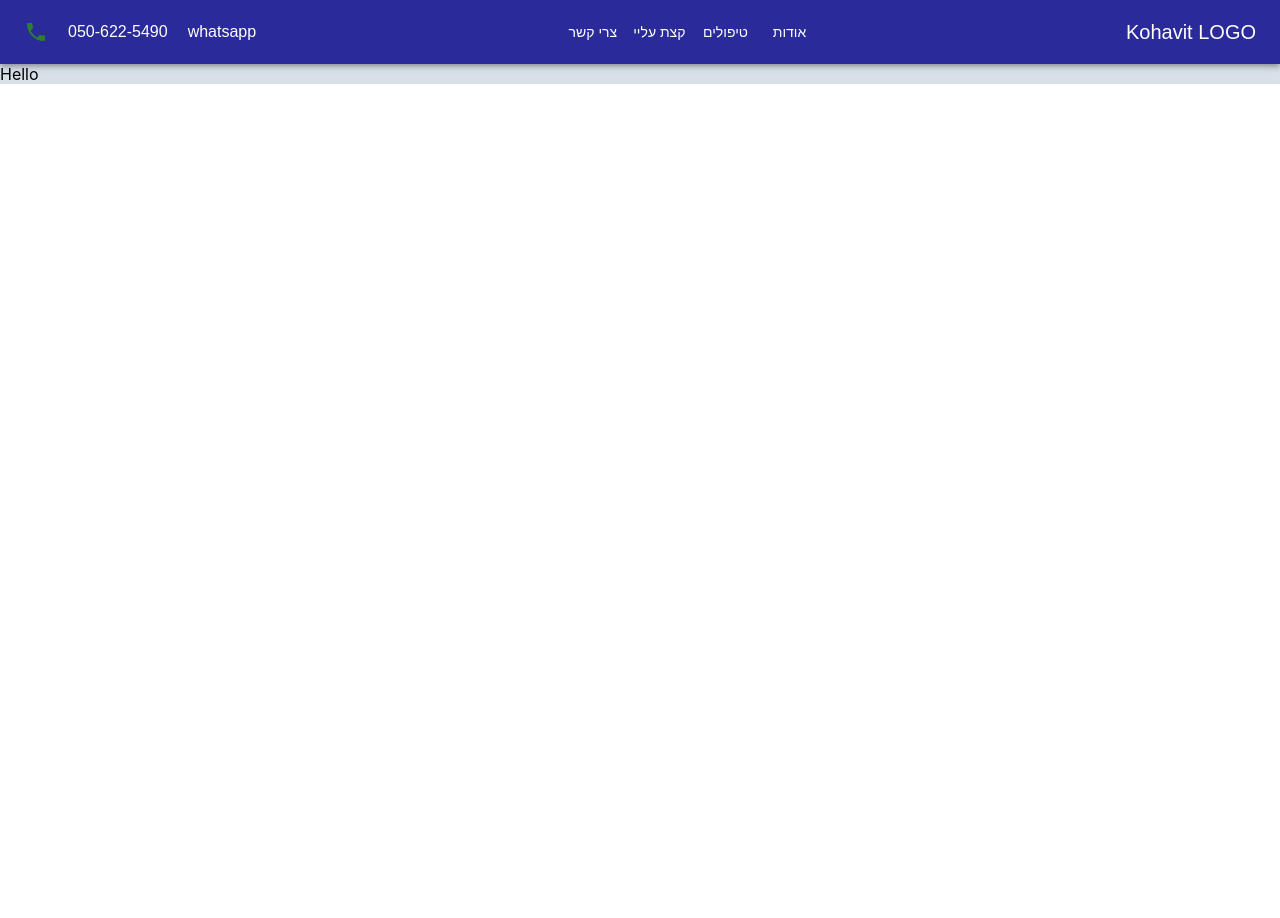
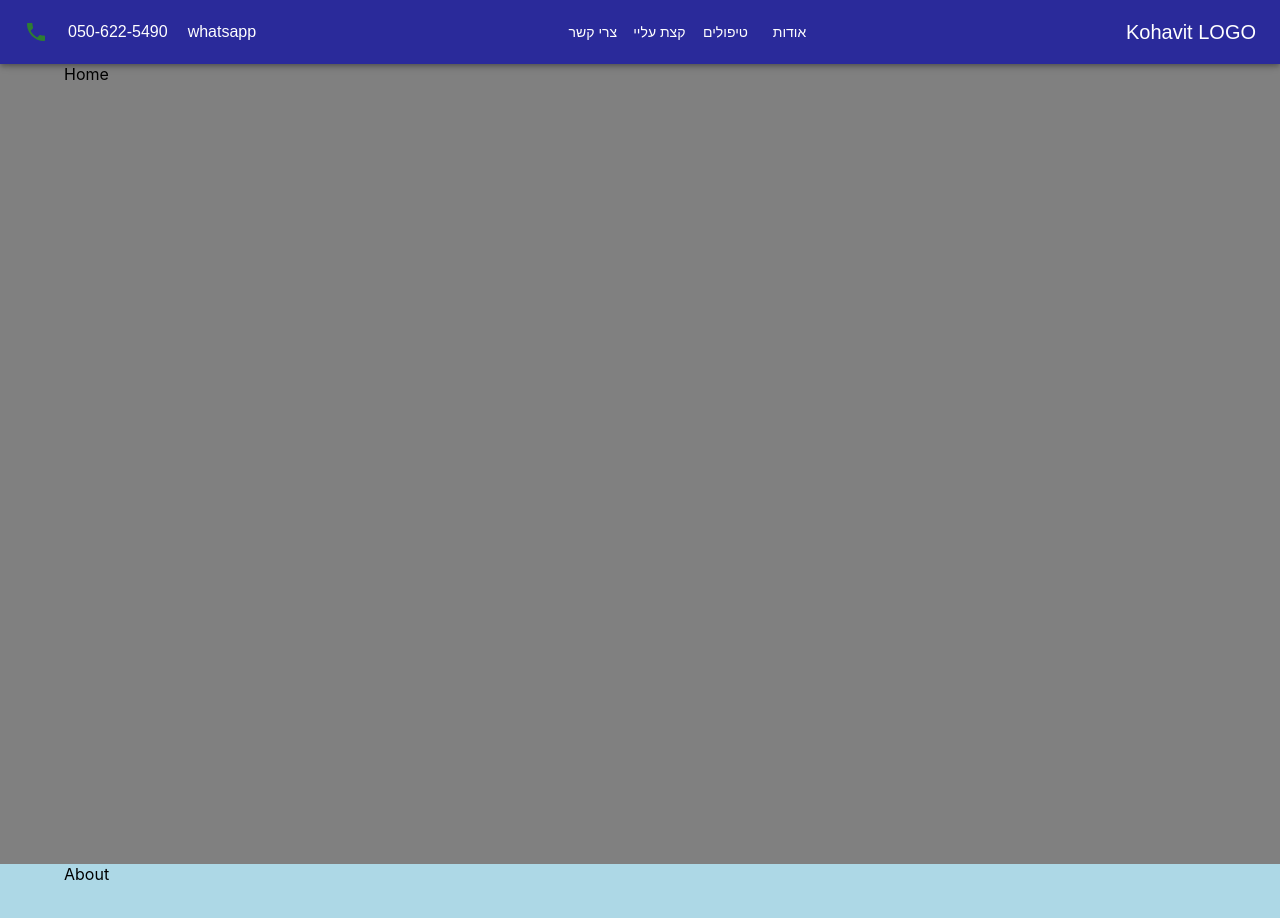
Before and after one commit to LiatPardoGrinbaum/Kohavit-front, a React (Create React App) app: page / in a window 1280 px wide. Shown: the top 918 px of the page. Before the commit the page ends 800 px from the top, so only its background shows below. Built offline with nearby package versions, Linux system fonts and the light colour scheme.

Commit message:
initialized homepage sections

```diff
--- a/src/App.tsx
+++ b/src/App.tsx
@@ -3,7 +3,7 @@ import { BrowserRouter, Route, Switch } from "react-router-dom";
 import { Box } from "@mui/material";
 import { theme } from "./theme";
 import Navbar from "./components/Navbar/Navbar";
-import Home from "./components/Home/Home";
+import HomeMain from "./pages/HomeMain";
 
 const App: React.FC = () => {
   return (
@@ -12,7 +12,7 @@ const App: React.FC = () => {
         <Navbar />
 
         <Switch>
-          <Route path="/" exact component={Home} />
+          <Route path="/" exact component={HomeMain} />
 
           {/* <Route path="/eyebrows" component={Eyebrows} />
           <Route path="/lips" component={Lips} />
--- a/src/components/Home/Home.tsx
+++ /dev/null
@@ -1,7 +0,0 @@
-import React from "react";
-
-const Home = () => {
-  return <div>Hello</div>;
-};
-
-export default Home;
--- /dev/null
+++ b/src/components/Home/sections/About.tsx
@@ -0,0 +1,14 @@
+import React from "react";
+import { Box, Container } from "@mui/material";
+
+const About = () => {
+  return (
+    <Box minHeight="100vh" bgcolor="lightblue">
+      <Container>
+        <Box>About</Box>
+      </Container>
+    </Box>
+  );
+};
+
+export default About;
--- /dev/null
+++ b/src/components/Home/sections/AboutMe.tsx
@@ -0,0 +1,14 @@
+import React from "react";
+import { Box, Container } from "@mui/material";
+
+const AboutMe = () => {
+  return (
+    <Box minHeight="100vh" bgcolor="lightgreen">
+      <Container>
+        <Box>About Me</Box>
+      </Container>
+    </Box>
+  );
+};
+
+export default AboutMe;
--- /dev/null
+++ b/src/components/Home/sections/Contact.tsx
@@ -0,0 +1,14 @@
+import React from "react";
+import { Box, Container } from "@mui/material";
+
+const Contact = () => {
+  return (
+    <Box minHeight="100vh" bgcolor="#ccc">
+      <Container>
+        <Box>Contact</Box>
+      </Container>
+    </Box>
+  );
+};
+
+export default Contact;
--- /dev/null
+++ b/src/components/Home/sections/Home.tsx
@@ -0,0 +1,14 @@
+import React from "react";
+import { Box, Container } from "@mui/material";
+
+const Home = () => {
+  return (
+    <Box minHeight="100vh" bgcolor="gray">
+      <Container>
+        <Box>Home</Box>
+      </Container>
+    </Box>
+  );
+};
+
+export default Home;
--- a/src/components/Navbar/Navbar.tsx
+++ b/src/components/Navbar/Navbar.tsx
@@ -35,7 +35,7 @@ const Navbar = () => {
   const open = Boolean(anchorEl);
   // const [open, setOpen] = useState(false);
   return (
-    <AppBar position="sticky">
+    <AppBar position="fixed">
       <StyledToolbar>
         <CallBox>
           <PhoneIcon color="success" fontSize="medium" />
--- /dev/null
+++ b/src/pages/HomeMain.tsx
@@ -0,0 +1,43 @@
+import React from "react";
+import { Box, Toolbar } from "@mui/material";
+import Home from "../components/Home/sections/Home";
+import { SectionIdEnum } from "../types/SectionIdEnum";
+import About from "../components/Home/sections/About";
+import AboutMe from "../components/Home/sections/AboutMe";
+import Contact from "../components/Home/sections/Contact";
+
+const sections = [
+  {
+    sectionId: SectionIdEnum.home,
+    component: <Home />,
+  },
+  {
+    sectionId: SectionIdEnum.about,
+    component: <About />,
+  },
+  {
+    sectionId: SectionIdEnum.aboutMe,
+    component: <AboutMe />,
+  },
+  {
+    sectionId: SectionIdEnum.contact,
+    component: <Contact />,
+  },
+];
+
+const HomeMain = () => {
+  return (
+    <Box minHeight="100vh" bgcolor="white">
+      <Toolbar />
+      {sections.map((section) => {
+        return (
+          <Box id={section.sectionId} key={section.sectionId}>
+            {section.component}
+          </Box>
+        );
+      })}
+    </Box>
+  );
+};
+
+export default HomeMain;
--- /dev/null
+++ b/src/types/SectionIdEnum.ts
@@ -0,0 +1,6 @@
+export const enum SectionIdEnum {
+  home = "home",
+  about = "about",
+  aboutMe = "aboutMe",
+  contact = "contact",
+}
```
Also changed, not shown: src/components/Footer/Footer.tsx (added, +7 -0 lines), src/assets/svg/1769669.svg (added).
